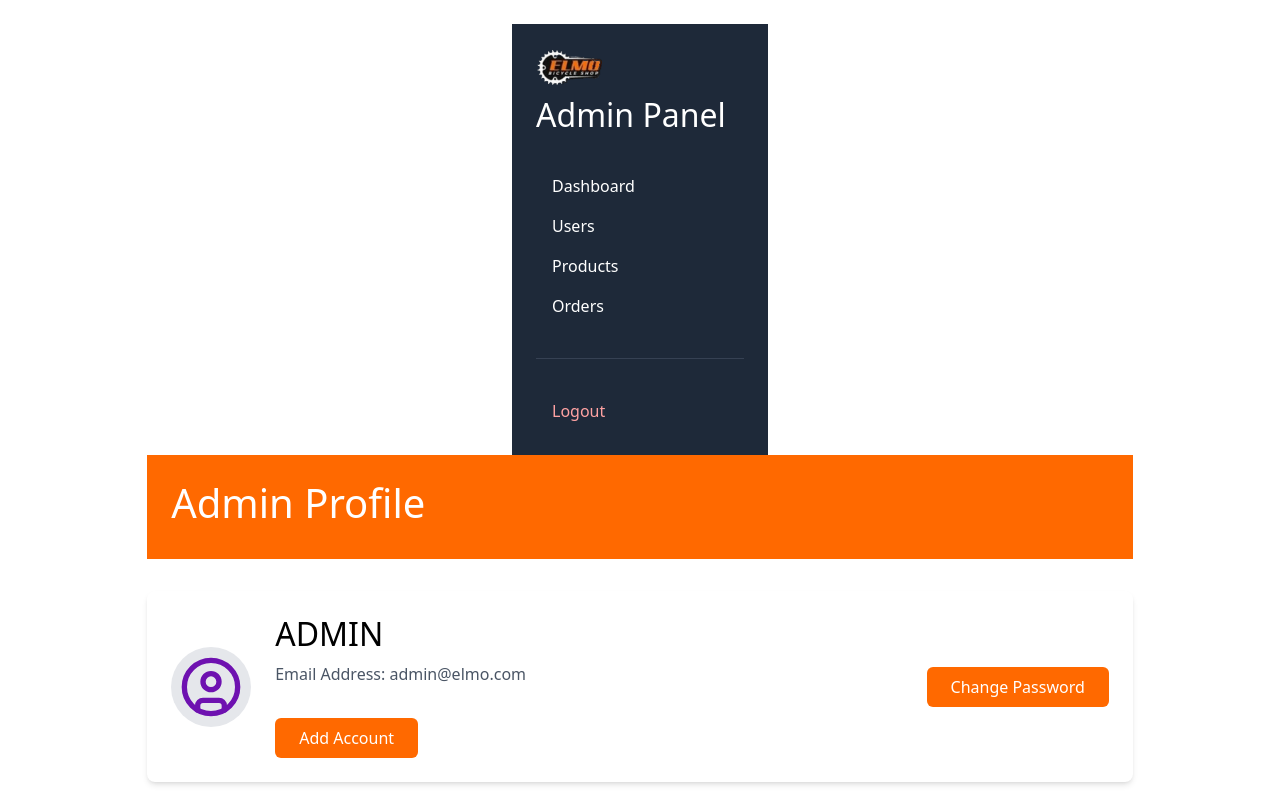
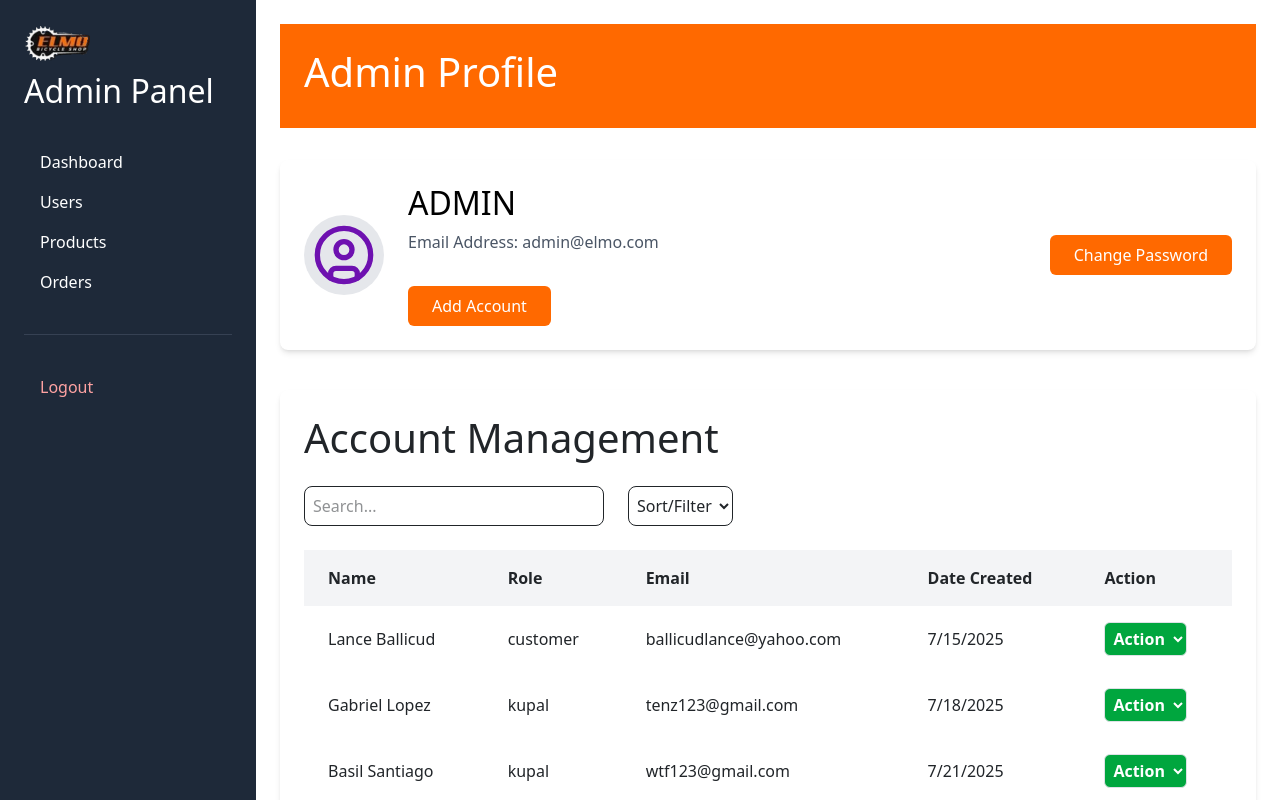
Before and after one commit to lakbaycavite/elmo-bicycle-shop-web, a React (Vite) app: page /admin/account-manage in a window 1280 px wide. Shown: the top 800 px of the page. Built offline with nearby package versions, Linux system fonts and the light colour scheme; no server answers.

Commit message:
ADJUST: Sidebar in AccountManage

```diff
--- a/src/pages/admin/AccountManage.jsx
+++ b/src/pages/admin/AccountManage.jsx
@@ -29,13 +29,17 @@ function AccountManage() {
   };
 
   return (
-    <div className="flex min-h-screen bg-white flex-col items-center p-4">
-      <Sidebar userType="admin" />
-      {/*Header */}
-      <div className="bg-orange-500 w-[80%] py-4 px-6">
+    <div className="flex min-h-screen bg-white">
+      {/* Sidebar - fixed width */}
+        <Sidebar userType='admin' />
+      {/* Main content - offset by sidebar width */}
+      <div className="flex-1  p-4">
+        {/* Header */}
+        <div className="bg-orange-500 w-full py-4 px-6">
           <h1 className="text-white text-3xl font-bold">Admin Profile</h1>
         </div>
-      <div className="flex items-center justify-between w-4/5 mx-auto mt-8 bg-white shadow-md p-6 rounded-lg mb-10">
+
+        <div className="flex items-center justify-between w-full mx-auto mt-8 bg-white shadow-md p-6 rounded-lg mb-10">
           <div className="flex items-center space-x-6">
             <CircleUser className="h-20 w-20 text-purple-800 bg-gray-200 rounded-full p-2" />
             <div>
@@ -48,14 +52,15 @@ function AccountManage() {
               </button>
             </div>
           </div>
-        {/*button*/}
+
           <button
             onClick={() => navigate('/change-password')}
             className="bg-orange-500 hover:bg-orange-600 text-white px-4 py-2 rounded">
             Change Password
           </button>
         </div>
-      <div className="bg-white shadow-md rounded-lg w-[80%] p-4">
+
+        <div className="bg-white shadow-md rounded-lg w-full p-4">
           <h1 className="text-orange-500 text-bold text-2xl mb-4">Account Management</h1>
           <div className='flex flex-row gap-4 mb-6'>
               <input
@@ -69,7 +74,8 @@ function AccountManage() {
                   <option value="">Sort/Filter</option>
               </select>
           </div>
-        {/*Table*/}
+
+          {/* Table */}
           <div className="overflow-x-auto">
             <table className="min-w-full border-collapse">
               <thead>
@@ -106,6 +112,9 @@ function AccountManage() {
           </div>
         </div>
       </div>
+
+
+    </div>
   );
 }
 
```
Lines whose indentation alone changed are shown as unchanged.
